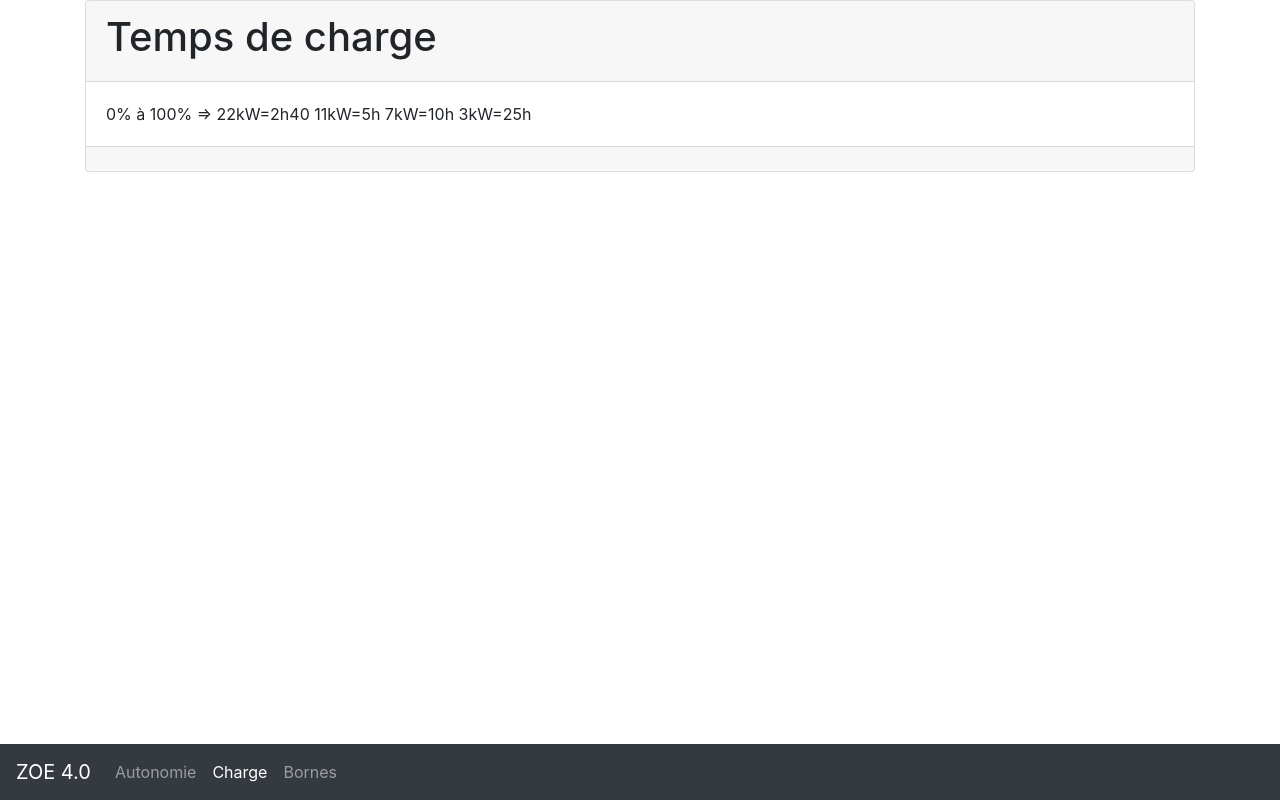
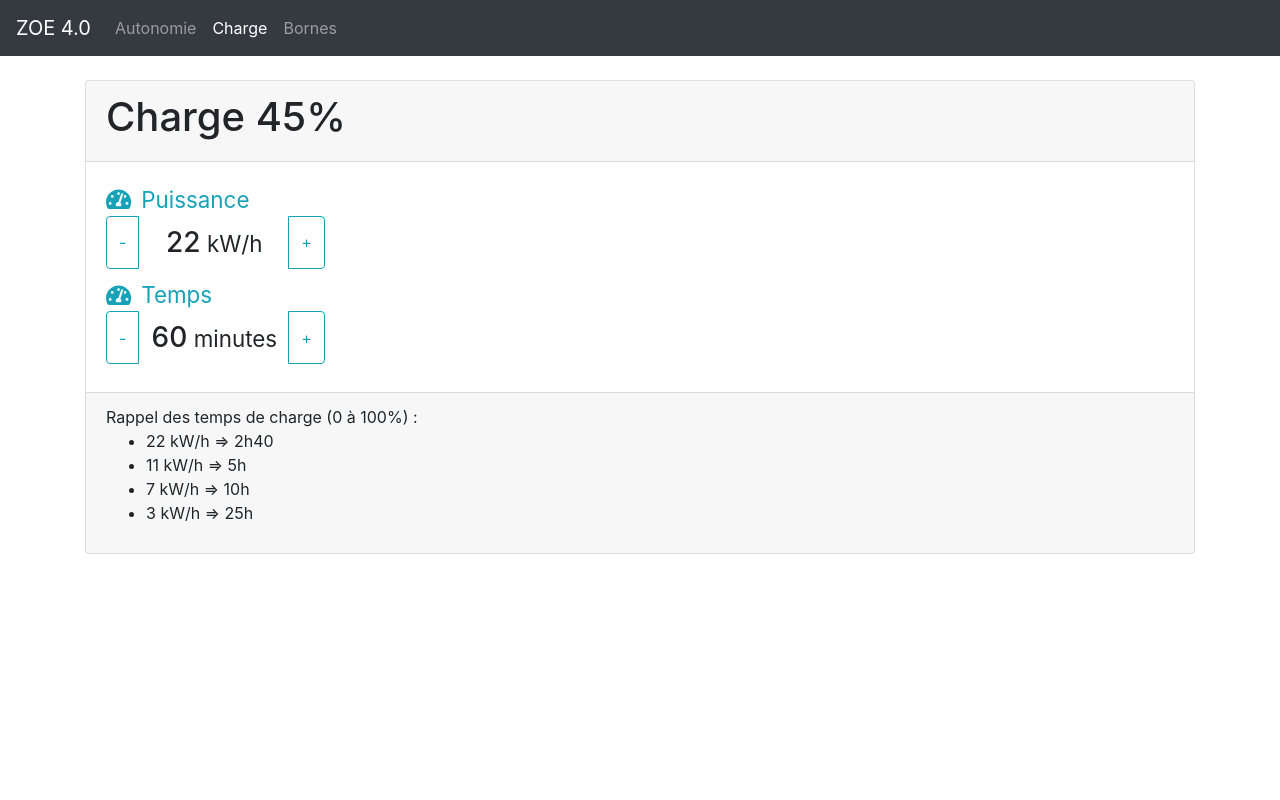
Before and after one commit to philippe-nougaillon/relax-en-zoe, a React (Create React App) app: page /charge in a window 1280 px wide. Built offline with nearby package versions, Linux system fonts and the light colour scheme.

Commit message:
charge calculation

```diff
--- a/public/index.html
+++ b/public/index.html
@@ -10,6 +10,16 @@
       homescreen on Android. See https://developers.google.com/web/fundamentals/web-app-manifest/
     -->
     <link rel="manifest" href="%PUBLIC_URL%/manifest.json">
+    <!-- Latest compiled JavaScript -->
+
+    <!-- jQuery library -->
+    <script src="https://ajax.googleapis.com/ajax/libs/jquery/3.3.1/jquery.min.js"></script>
+
+    <!-- Popper JS -->
+    <script src="https://cdnjs.cloudflare.com/ajax/libs/popper.js/1.14.7/umd/popper.min.js"></script>
+
+
+    <script src="https://maxcdn.bootstrapcdn.com/bootstrap/4.3.1/js/bootstrap.min.js"></script>
     <!--
       Notice the use of %PUBLIC_URL% in the tags above.
       It will be replaced with the URL of the `public` folder during the build.
--- /dev/null
+++ b/src/actions/powerDown.js
@@ -0,0 +1,9 @@
+import { POWER_DOWN } from '../constants/actionTypes';
+
+const doPowerDOWN = () => ({
+    type: POWER_DOWN,
+});
+
+export {
+    doPowerDOWN,
+};
--- /dev/null
+++ b/src/actions/powerUp.js
@@ -0,0 +1,9 @@
+import { POWER_UP } from '../constants/actionTypes';
+
+const doPowerUP = () => ({
+    type: POWER_UP,
+});
+
+export {
+    doPowerUP,
+};
--- /dev/null
+++ b/src/actions/timeDown.js
@@ -0,0 +1,9 @@
+import { TIME_DOWN } from '../constants/actionTypes';
+
+const doTimeDOWN = () => ({
+    type: TIME_DOWN,
+});
+
+export {
+    doTimeDOWN,
+};
--- /dev/null
+++ b/src/actions/timeUp.js
@@ -0,0 +1,9 @@
+import { TIME_UP } from '../constants/actionTypes';
+
+const doTimeUP = () => ({
+    type: TIME_UP,
+});
+
+export {
+    doTimeUP,
+};
--- a/src/components/App.js
+++ b/src/components/App.js
@@ -37,8 +37,12 @@
 
     return (
         <div className="container">
+            <br />
+
             <div className="card">
+
                 <Header />
+
                 <div className="card-body">
                     <CustomButtonBox
                         icon={ faTachometerAlt }
--- a/src/components/Charge.js
+++ b/src/components/Charge.js
@@ -1,24 +1,73 @@
 import React from 'react';
+import { connect } from 'react-redux';
 
-const Charge = () => (
+import { faTachometerAlt, faTemperatureHigh } from '@fortawesome/free-solid-svg-icons';
+import CustomButtonBox from './CustomButtonBox';
+
+import { doPowerUP } from '../actions/powerUp';
+import { doPowerDOWN } from '../actions/powerDown';
+import { doTimeUP } from '../actions/timeUp';
+import { doTimeDOWN } from '../actions/timeDown';
+
+function mapStateToProps(state) {
+    return {
+        params: state.paramsState,
+    };
+}
+
+function mapDispatchToProps(dispatch) {
+    return {
+        onPowerUP: () => dispatch(doPowerUP()),
+        onPowerDOWN: () => dispatch(doPowerDOWN()),
+        onTimeUP: () => dispatch(doTimeUP()),
+        onTimeDOWN: () => dispatch(doTimeDOWN()),
+    }
+}
+
+const Charge = ({ params, onPowerUP, onPowerDOWN, onTimeUP, onTimeDOWN }) => {
+
+    const { power, minutes, charge } = params;
+
+    return (
         <div className="container">
+            <br />
             <div className="card">
                 <div className="card-header">
                     <h1>
-                    Temps de charge
+                        Charge { charge | 0 }%
                     </h1>
                 </div>
                 <div className="card-body">
-                0% à 100% =>
-                22kW=2h40
-                11kW=5h
-                7kW=10h
-                3kW=25h
+                    <CustomButtonBox
+                        icon={ faTachometerAlt }
+                        value={ power }
+                        unit=" kW/h"
+                        onClickUP  ={ onPowerUP }
+                        onClickDOWN={ onPowerDOWN }>
+                        Puissance
+                    </CustomButtonBox>
+
+                    <CustomButtonBox
+                        icon={ faTachometerAlt }
+                        value={ minutes }
+                        unit=" minutes"
+                        onClickUP  ={ onTimeUP }
+                        onClickDOWN={ onTimeDOWN }>
+                        Temps
+                    </CustomButtonBox>
+
                 </div>
                 <div className="card-footer">
+                    Rappel des temps de charge (0 à 100%) :
+                    <ul>
+                        <li>22 kW/h => 2h40</li>
+                        <li>11 kW/h => 5h</li>
+                        <li>7 kW/h => 10h</li>
+                        <li>3 kW/h => 25h</li>
+                    </ul>
                 </div>
             </div>
         </div>
-  )
+  )}
 
-export default Charge;
+export default connect(mapStateToProps, mapDispatchToProps)(Charge);
--- a/src/components/Root.js
+++ b/src/components/Root.js
@@ -10,8 +10,14 @@
   <Provider store={store}>
     <Router>
       <div>
-        <nav className="navbar navbar-expand-sm bg-dark navbar-dark fixed-bottom">
+        <nav className="navbar navbar-expand-sm bg-dark navbar-dark">
           <a className="navbar-brand" href="#">ZOE 4.0</a>
+
+          <button class="navbar-toggler" type="button" data-toggle="collapse" data-target="#collapsibleNavbar">
+            <span class="navbar-toggler-icon"></span>
+          </button>
+
+          <div class="collapse navbar-collapse" id="collapsibleNavbar">
             <ul className="navbar-nav">
               <li className="nav-item">
                 <NavLink exact className="nav-link" activeClassName="active" to="/">Autonomie</NavLink>
@@ -23,6 +29,7 @@
                 <NavLink className="nav-link" activeClassName="active" to="/bornes">Bornes</NavLink>
               </li>
             </ul>
+          </div>
         </nav>
         <Route exact path="/" component={App} />
         <Route path="/charge" component={Charge} />
--- a/src/constants/actionTypes.js
+++ b/src/constants/actionTypes.js
@@ -7,3 +7,9 @@
 export const TEMP_DOWN = 'TEMP_DOWN';
 
 export const HEATER_SWITCH = 'HEATER_SWITCH';
+
+export const POWER_UP = 'POWER_UP';
+export const POWER_DOWN = 'POWER_DOWN';
+
+export const TIME_UP = 'TIME_UP';
+export const TIME_DOWN = 'TIME_DOWN';
--- a/src/reducers/params.js
+++ b/src/reducers/params.js
@@ -1,20 +1,23 @@
-import { SPEED_UP, SPEED_DOWN, TEMP_UP, TEMP_DOWN, HEATER_SWITCH } from '../constants/actionTypes';
+import { SPEED_UP, SPEED_DOWN, TEMP_UP, TEMP_DOWN, HEATER_SWITCH, POWER_UP, POWER_DOWN, TIME_UP, TIME_DOWN } from '../constants/actionTypes';
 
 // initial states
 
 const params = {
     autonomie: 292,
-    charge: 100,
     speed:  80,
     temp:   20,
     heater: false,
+    power: 22,
+    minutes: 60,
+    charge: 45,
+
 };
 
 // reducers
 
 function applySpeedUP(state, action) {
     const speed = state.speed + 10;
-    const autonomie = calculate(state.charge, speed, state.temp, state.heater);
+    const autonomie = calculate(100, speed, state.temp, state.heater);
 
     if (autonomie)
         return {...state, speed, autonomie};
@@ -24,7 +27,7 @@
 
 function applySpeedDOWN(state, action) {
     const speed = state.speed - 10;
-    const autonomie = calculate(state.charge, speed, state.temp, state.heater);
+    const autonomie = calculate(100, speed, state.temp, state.heater);
 
     if (autonomie)
         return {...state, speed, autonomie};
@@ -36,7 +39,7 @@
     const temp = state.temp + 10;
     let heater = state.heater;
 
-    const autonomie = calculate(state.charge, state.speed, temp, heater);
+    const autonomie = calculate(100, state.speed, temp, heater);
 
     // Allumer le chauffage dès que ça caille un peu
     heater = (temp <= 10);
@@ -51,7 +54,7 @@
     const temp = state.temp - 10;
     let heater = state.heater;
 
-    const autonomie = calculate(state.charge, state.speed, temp, heater);
+    const autonomie = calculate(100, state.speed, temp, heater);
 
     // Forcer le chauffage si ça caille J
     heater = (temp <= 10);
@@ -65,10 +68,39 @@
 function applyHeaterSWITCH(state, action) {
 
     const heater = !state.heater;
-    const autonomie = calculate(state.charge, state.speed, state.temp, heater);
+    const autonomie = calculate(100, state.speed, state.temp, heater);
 
     return {...state, heater, autonomie};
 }
+
+function applyPowerUP(state, action) {
+    const power = state.power + 1;
+
+    return {...state, power};
+}
+
+function applyPowerDOWN(state, action) {
+    const power = state.power - 1;
+
+    return {...state, power};
+}
+
+function applyTimeUP(state, action) {
+    const minutes = state.minutes + 10;
+
+    const charge = calculate_charge(state.power, minutes);
+
+    return {...state, minutes, charge};
+}
+
+function applyTimeDOWN(state, action) {
+    const minutes = state.minutes - 10;
+
+    const charge = calculate_charge(state.power, minutes);
+
+    return {...state, minutes, charge};
+}
+
 
 // Calculations
 
@@ -101,7 +133,19 @@
     return autonomie;
 }
 
+function calculate_charge(power, minutes) {
 
+    const battery = 43;
+
+    // on calcule la puissance délivrée par minute * temps passé en charge
+    const puissance_delivrée = (((power * 1000)/60) * minutes) / 1000;
+
+    // on perd 20 % environ
+    const puissance_accumulée = puissance_delivrée - ((puissance_delivrée * 20) / 100);
+
+    return ((puissance_accumulée / battery) * 100);
+
+}
 
 // dispatch reducers
 
@@ -122,6 +166,18 @@
         case HEATER_SWITCH: {
             return applyHeaterSWITCH(state, action);
         }
+        case POWER_UP: {
+            return applyPowerUP(state, action);
+        }
+        case POWER_DOWN: {
+            return applyPowerDOWN(state, action);
+        }
+        case TIME_UP: {
+            return applyTimeUP(state, action);
+        }
+        case TIME_DOWN: {
+            return applyTimeDOWN(state, action);
+        }
         default: return state;
     }
 }
```
Also changed, not shown: src/components/App.css (+0 -9 lines). Lines whose indentation alone changed are shown as unchanged.
